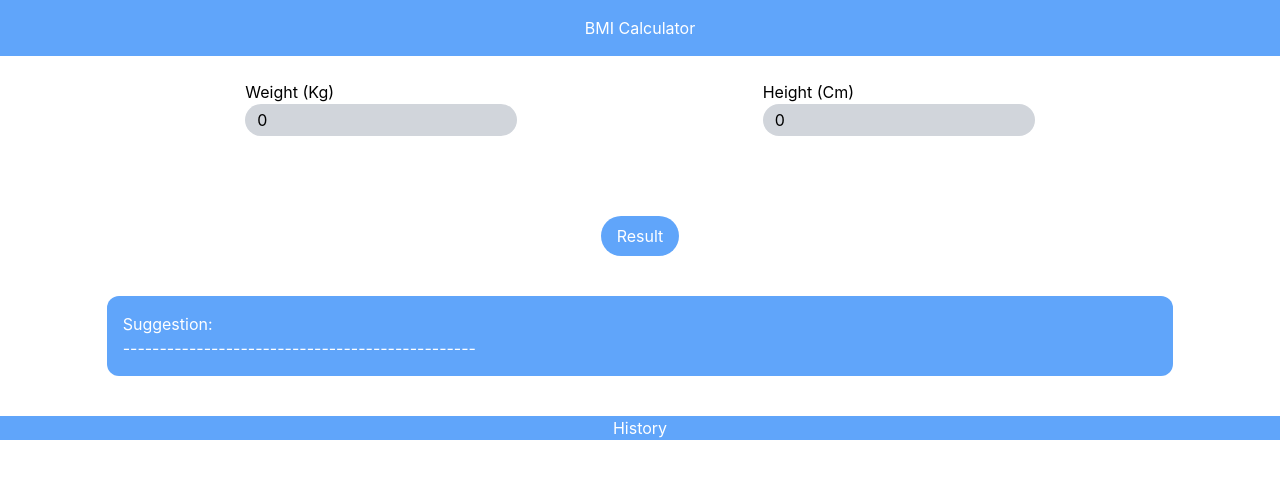
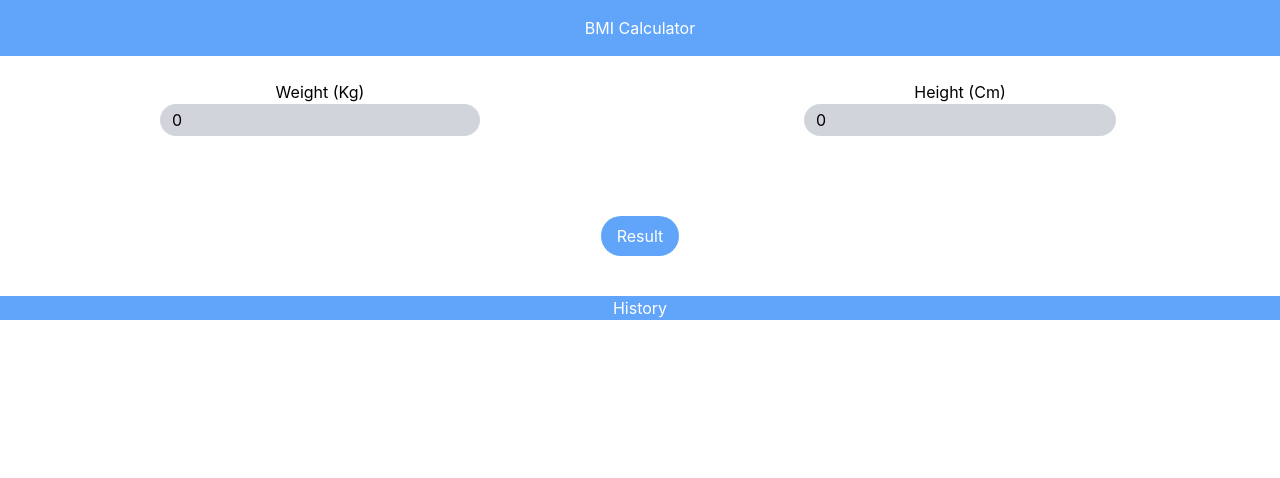
Before and after one commit to JenabB/react-bmi-calculator, a React (Create React App) app: page / in a window 1280 px wide. Shown: the top 478 px of the page. Built offline with nearby package versions, Linux system fonts and the light colour scheme.

Commit message:
change flex to grid

```diff
--- a/src/App.js
+++ b/src/App.js
@@ -4,8 +4,9 @@ import History from "./components/History";
 import Input from "./components/Input";
 import Result from "./components/Result";
 import ResultButton from "./components/ResultButton";
-import Suggestion from "./components/Suggestion";
+
 import { GlobalProvider } from "./context/GlobalState";
+
 const App = () => {
   return (
     <GlobalProvider>
@@ -13,7 +14,6 @@ const App = () => {
       <Input />
       <ResultButton />
       <Result />
-      <Suggestion />
       <History />
     </GlobalProvider>
   );
--- a/src/components/Input.js
+++ b/src/components/Input.js
@@ -6,23 +6,23 @@ const Input = () => {
   const [height, setHeight] = useHeightInput(0);
 
   return (
-    <div className="flex justify-evenly mt-6">
-      <div>
+    <div className="grid grid-cols-2 text-center mt-6">
+      <div className="">
         <h1>Weight (Kg)</h1>
         <input
           type="number"
-          className="bg-gray-300 rounded-full px-3 py-1"
+          className="w-1/2 bg-gray-300 rounded-full px-3 py-1"
           value={weight}
           onChange={(e) => {
             setWeight(e.target.value);
           }}
         />
       </div>
-      <div>
+      <div className="mx-2">
         <h1>Height (Cm)</h1>
         <input
           type="number"
-          className="bg-gray-300 rounded-full px-3 py-1"
+          className="w-1/2 bg-gray-300 rounded-full px-3 py-1"
           value={height}
           onChange={(e) => {
             setHeight(e.target.value);
--- a/src/components/Result.js
+++ b/src/components/Result.js
@@ -1,5 +1,6 @@
 import React, { useContext } from "react";
 import { GlobalContext } from "../context/GlobalState";
+import Suggestion from "./Suggestion";
 
 const Result = () => {
   const { result } = useContext(GlobalContext);
@@ -7,6 +8,7 @@ const Result = () => {
   return (
     <div>
       {result ? (
+        <div>
           <div className="flex justify-center mt-20">
             <h1 className="bg-blue-300 px-4 text-white rounded-lg mx-4">
               {result}
@@ -21,6 +23,8 @@ const Result = () => {
               <h1>Obesitas</h1>
             )}
           </div>
+          <Suggestion />
+        </div>
       ) : (
         ""
       )}
```
Lines whose indentation alone changed are shown as unchanged.
